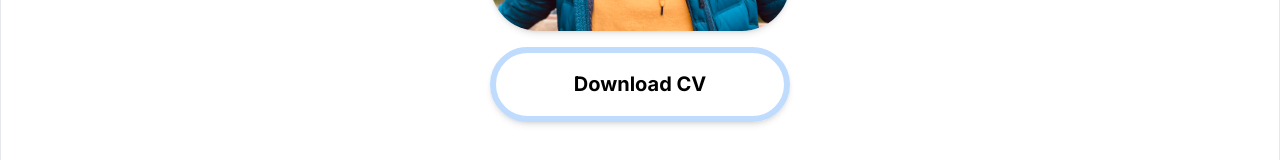
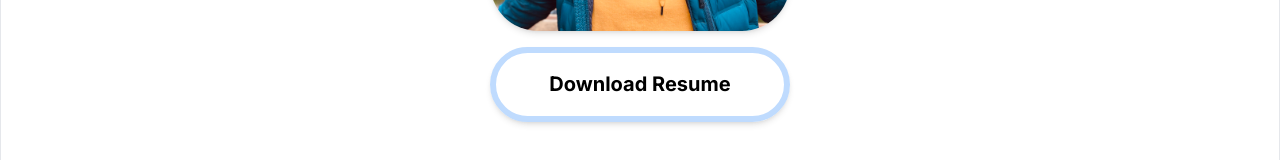
Before and after one commit to vedantgrover/VedantsPortfolio, a Next.js app: page / in a window 1280 px wide. Shown: the part 529-689 px from the top of the page. Built offline with nearby package versions, Linux system fonts and the light colour scheme.

Commit message:
Renames DownloadCVButton.tsx to DownloadResumeButton.tsx

```diff
--- a/app/components/DownloadCVButton.tsx
+++ b/app/components/DownloadResumeButton.tsx
@@ -4,7 +4,7 @@ import {memo} from "react";
 import Link from "next/link";
 import {motion} from "framer-motion";
 
-const DownloadCVButton = memo(() => {
+const DownloadResumeButton = memo(() => {
     return (
         <motion.div
             whileHover={{ translateY: -5 }}
@@ -12,12 +12,12 @@ const DownloadCVButton = memo(() => {
             <Link
                 href="https://www.dropbox.com/scl/fi/z468rpz92g8j91bhaym43/VGResume.docx?rlkey=2y3iueyosq7wxt0q7m68azczy&dl=1"
                 target="_blank" className="w-full h-full flex justify-center items-center">
-                <p className="font-bold text-xl">Download CV</p>
+                <p className="font-bold text-xl">Download Resume</p>
             </Link>
         </motion.div>
     )
 })
 
-DownloadCVButton.displayName = "DownloadCVButton";
+DownloadResumeButton.displayName = "DownloadResumeButton";
 
-export default DownloadCVButton
+export default DownloadResumeButton
--- a/app/components/Greeting.tsx
+++ b/app/components/Greeting.tsx
@@ -1,7 +1,7 @@
 import {memo} from "react";
 import ChangingRoleText from "@/app/components/ChangingRoleText";
 import ImageOfMe from "@/app/components/ImageOfMe";
-import DownloadCVButton from "@/app/components/DownloadCVButton";
+import DownloadResumeButton from "@/app/components/DownloadResumeButton";
 
 const Greeting = memo(() => {
     return (
@@ -9,7 +9,7 @@ const Greeting = memo(() => {
             <h1 className="text-5xl font-[500] tracking-wider">Hi, I&apos;m <b>Vedant!</b></h1>
             <ChangingRoleText/>
             <ImageOfMe />
-            <DownloadCVButton />
+            <DownloadResumeButton />
         </div>
     )
 })
```
